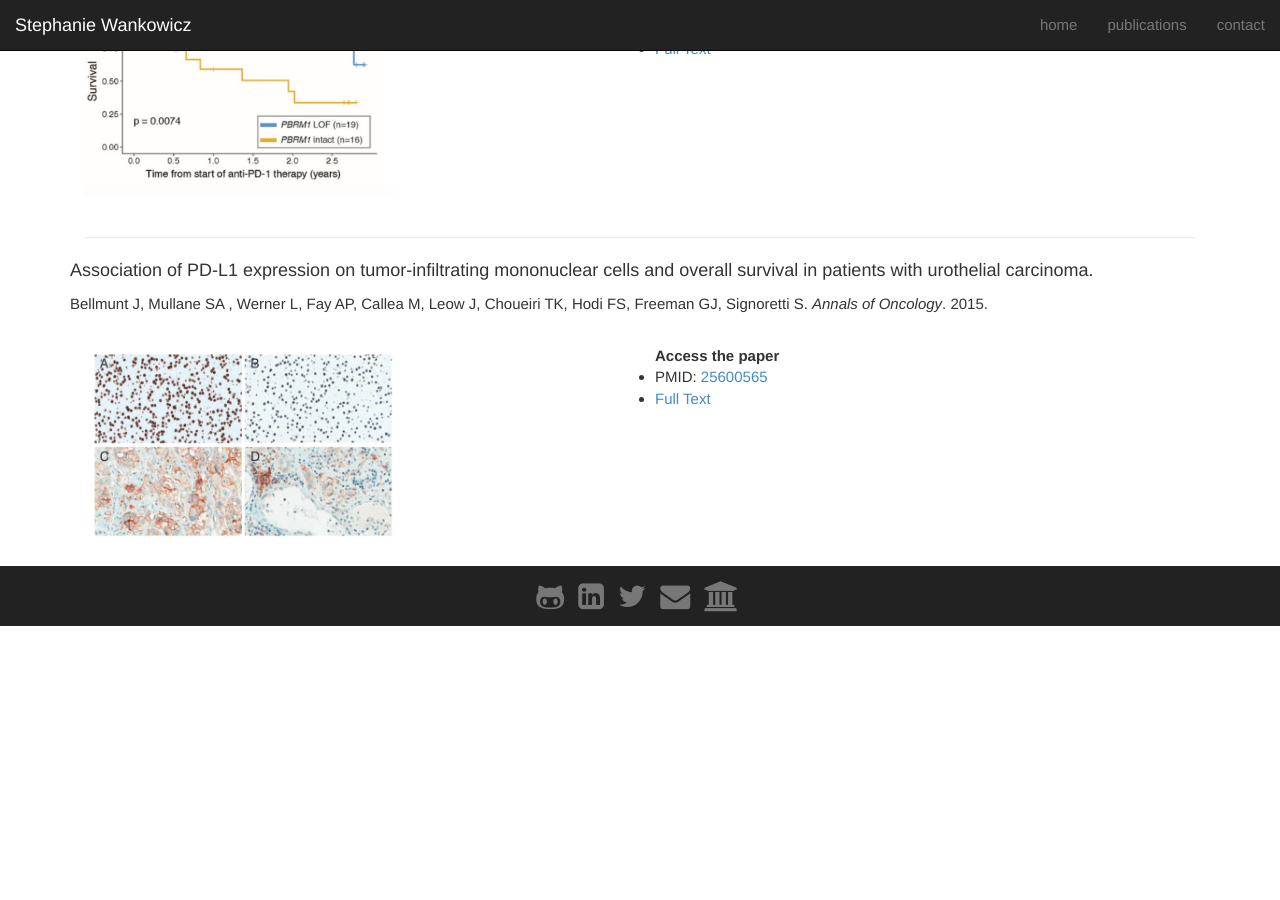
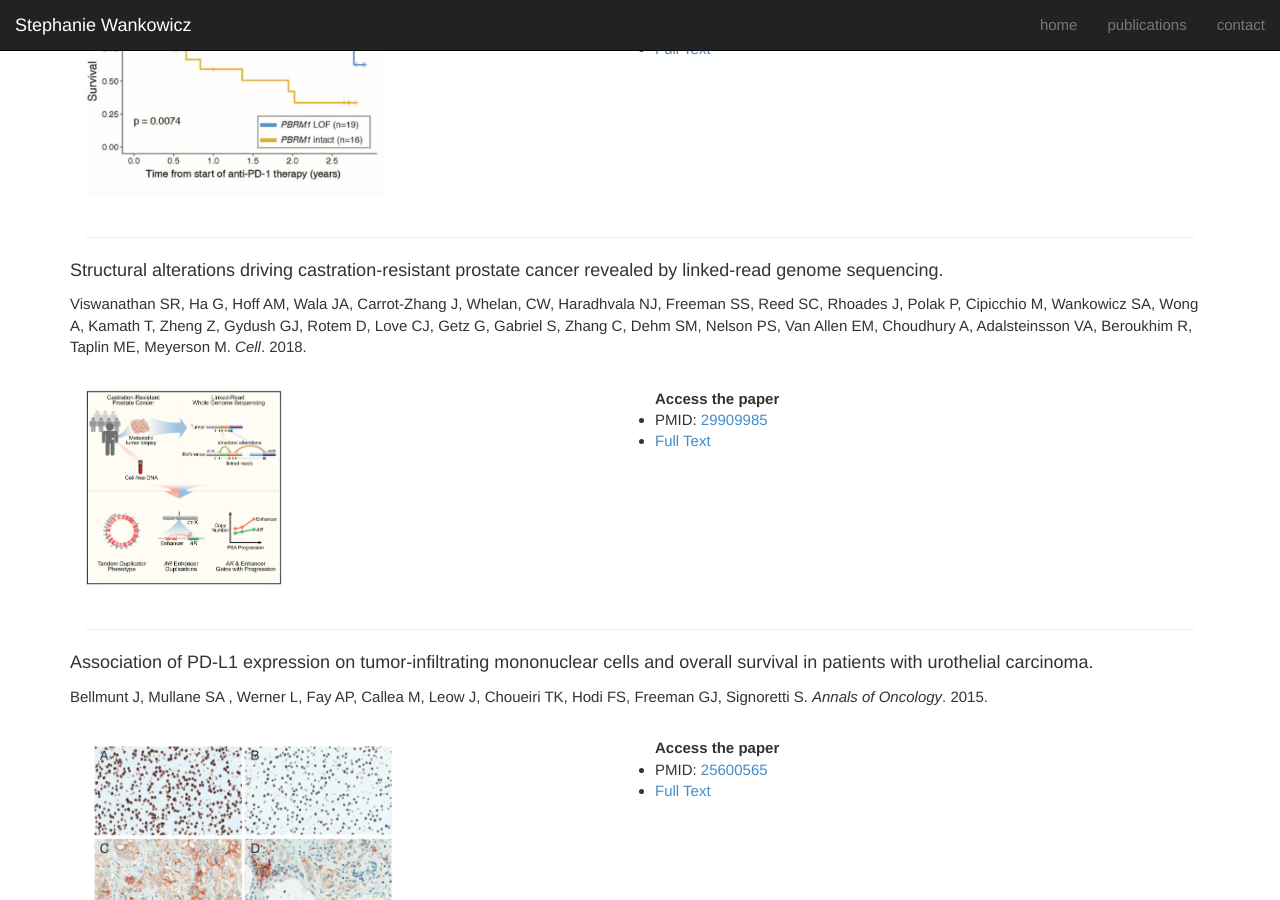
Before and after one commit to stephaniewankowicz/stephaniewankowicz.github.io, a Jekyll site: the page built from publications/index.html, in a window 1280 px wide and 900 px high, scrolled down 1982 px. Built offline with Jekyll 4.4.1, drawn with Linux system fonts in a browser that asks for light colours; nearby versions of some CDN libraries; library files that are not in the unit come from our copies; before the commit the page ends 2609 px from its top, so only the background shows below that.

Commit message:
adding  Viswanathan 2018

```diff
--- a/_data/publications.yml
+++ b/_data/publications.yml
@@ -60,6 +60,18 @@
   #  - name:
   #   url:
 
+- title: "Structural alterations driving castration-resistant prostate cancer revealed by linked-read genome sequencing."
+  citation: "Viswanathan SR, Ha G, Hoff AM, Wala JA, Carrot-Zhang J, Whelan, CW, Haradhvala NJ, Freeman SS, Reed SC, Rhoades J, Polak P, Cipicchio M, Wankowicz SA, Wong A, Kamath T, Zheng Z, Gydush GJ, Rotem D, Love CJ, Getz G, Gabriel S, Zhang C, Dehm SM, Nelson PS, Van Allen EM, Choudhury A, Adalsteinsson VA, Beroukhim R, Taplin ME, Meyerson M. *Cell*. 2018."
+  date: '2018-01-15'
+  image: '/static/img/2018_Viswanathan.png'
+  pmid: '29909985'
+  # pmcid: ''
+  # biorxiv: ''
+  pdf: 'https://reader.elsevier.com/reader/sd/pii/S0092867418306482?token=88B840D4105B1BD8365DAE613F5EBB7999D91CDD1DE66346C9A6DAA9AAFFCAE3BED58C38CC8A9171ACA03C1E0EA077A9'
+  #links:
+  #  - name:
+  #   url:
+
 - title: "Association of PD-L1 expression on tumor-infiltrating mononuclear cells and overall survival in patients with urothelial carcinoma."
   citation: "Bellmunt J, Mullane SA , Werner L, Fay AP, Callea M, Leow J, Choueiri TK, Hodi FS, Freeman GJ, Signoretti S. *Annals of Oncology*. 2015."
   date: '2015-01-15'
```
